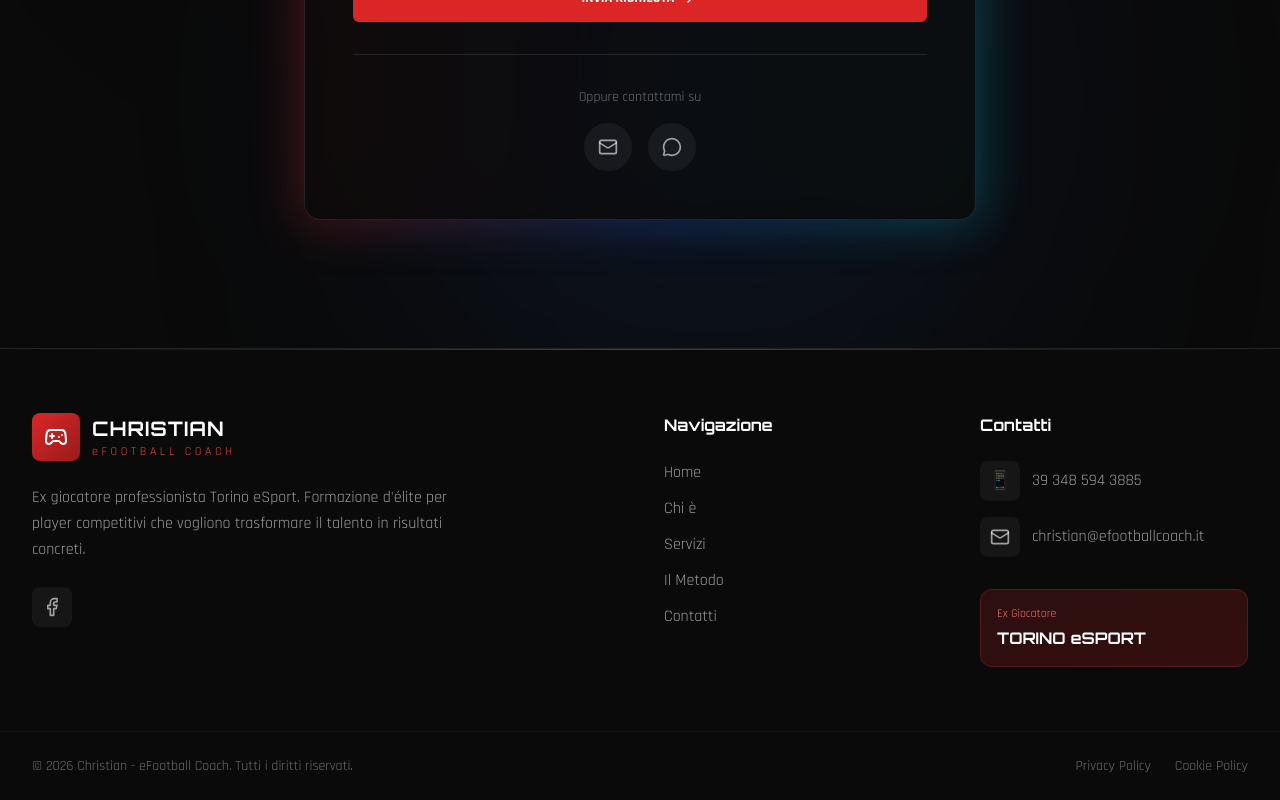
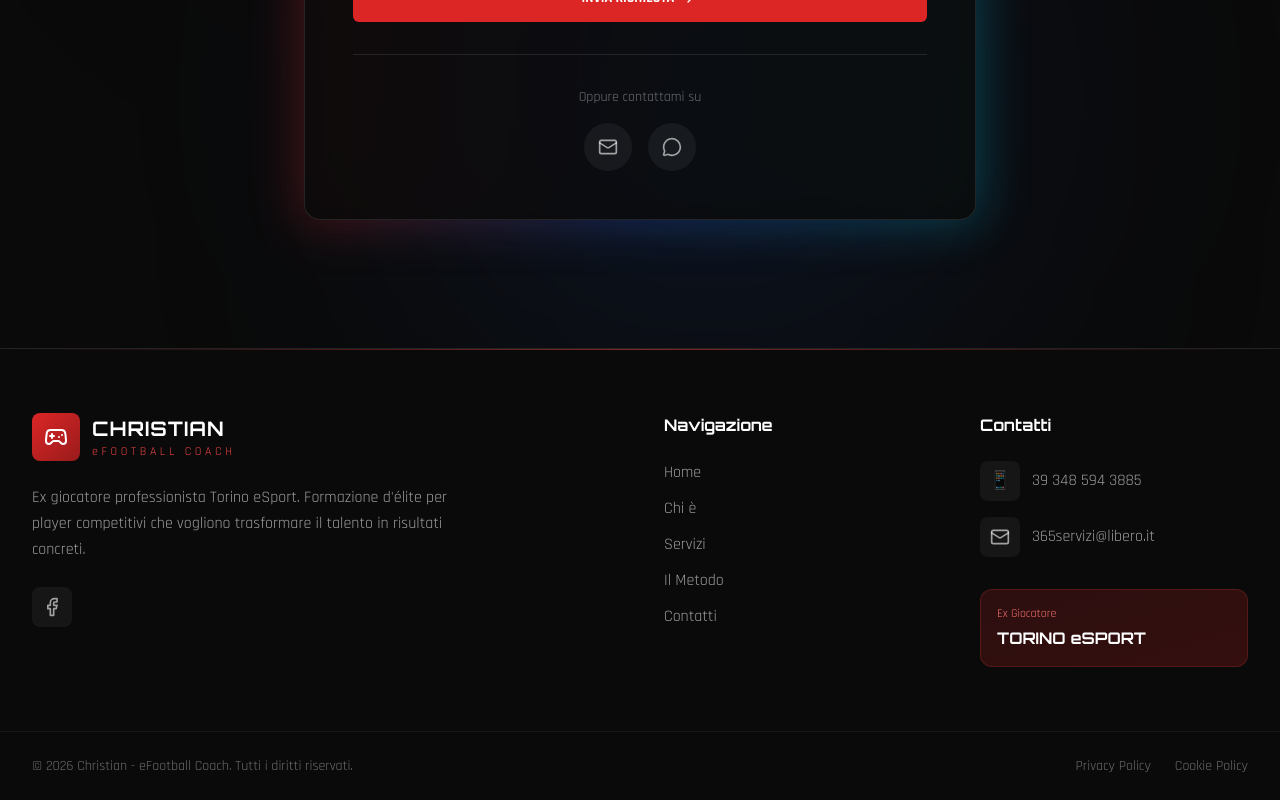
Before and after one commit to Attilalab/sito-Cristian-pro-coachin, a React (Vite) app: page / in a window 1280 px wide. Shown: the part 7144-7944 px from the top of the page. Built offline with nearby package versions, Linux system fonts and the light colour scheme.

Commit message:
Aggiornata email 365servizi@libero.it e numero telefono nei contatti

```diff
--- a/src/sections/CTA.tsx
+++ b/src/sections/CTA.tsx
@@ -169,13 +169,13 @@ export function CTA() {
                 <p className="text-center text-white/40 text-sm mb-4">Oppure contattami su</p>
                 <div className="flex justify-center gap-4">
                   <a
-                    href="#"
+                    href="mailto:365servizi@libero.it"
                     className="w-12 h-12 rounded-full bg-white/5 flex items-center justify-center hover:bg-red-600/20 hover:border-red-500/50 border border-transparent transition-all"
                   >
                     <Mail className="w-5 h-5 text-white/60" />
                   </a>
                   <a
-                    href="#"
+                    href="tel:393485943885"
                     className="w-12 h-12 rounded-full bg-white/5 flex items-center justify-center hover:bg-green-600/20 hover:border-green-500/50 border border-transparent transition-all"
                   >
                     <MessageCircle className="w-5 h-5 text-white/60" />
--- a/src/sections/Footer.tsx
+++ b/src/sections/Footer.tsx
@@ -95,13 +95,13 @@ export function Footer() {
                 <span>39 348 594 3885</span>
               </a>
               <a
-                href="mailto:christian@efootballcoach.it"
+                href="mailto:365servizi@libero.it"
                 className="flex items-center gap-3 text-white/60 hover:text-red-500 transition-colors group"
               >
                 <div className="w-10 h-10 rounded-lg bg-white/5 flex items-center justify-center group-hover:bg-red-600/20 transition-colors">
                   <Mail className="w-5 h-5" />
                 </div>
-                <span>christian@efootballcoach.it</span>
+                <span>365servizi@libero.it</span>
               </a>
             </div>
 
```
